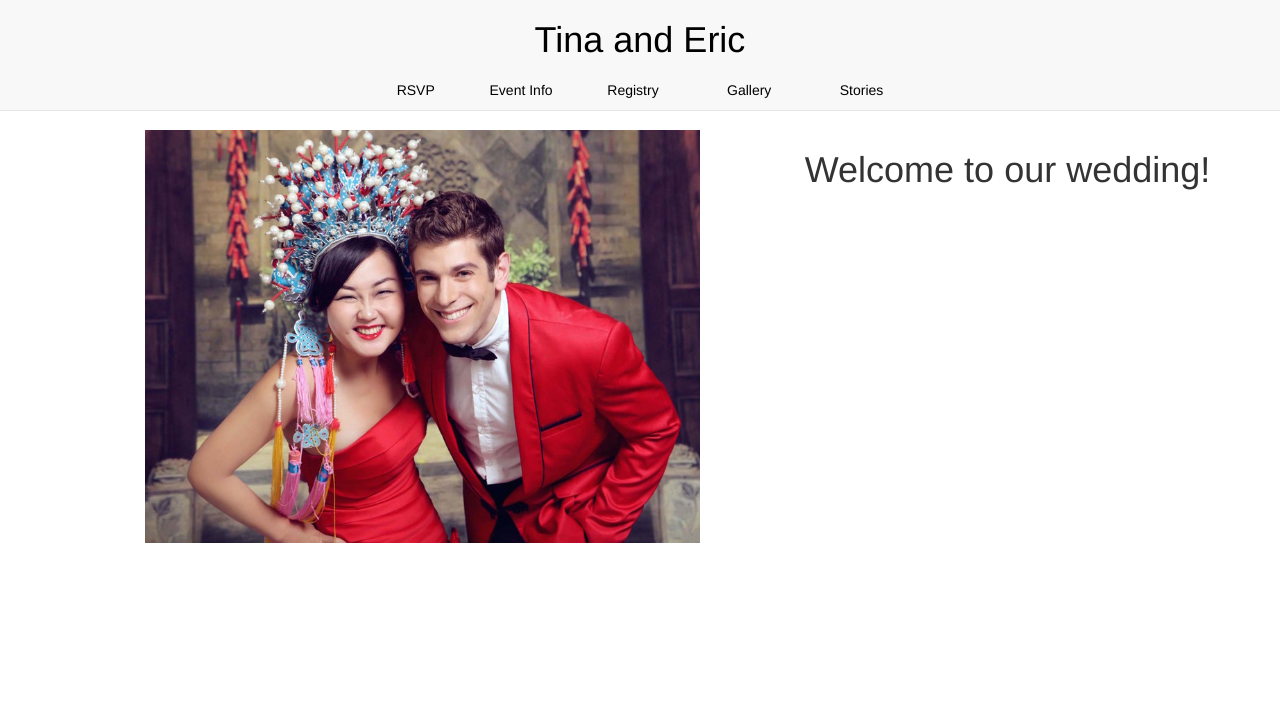
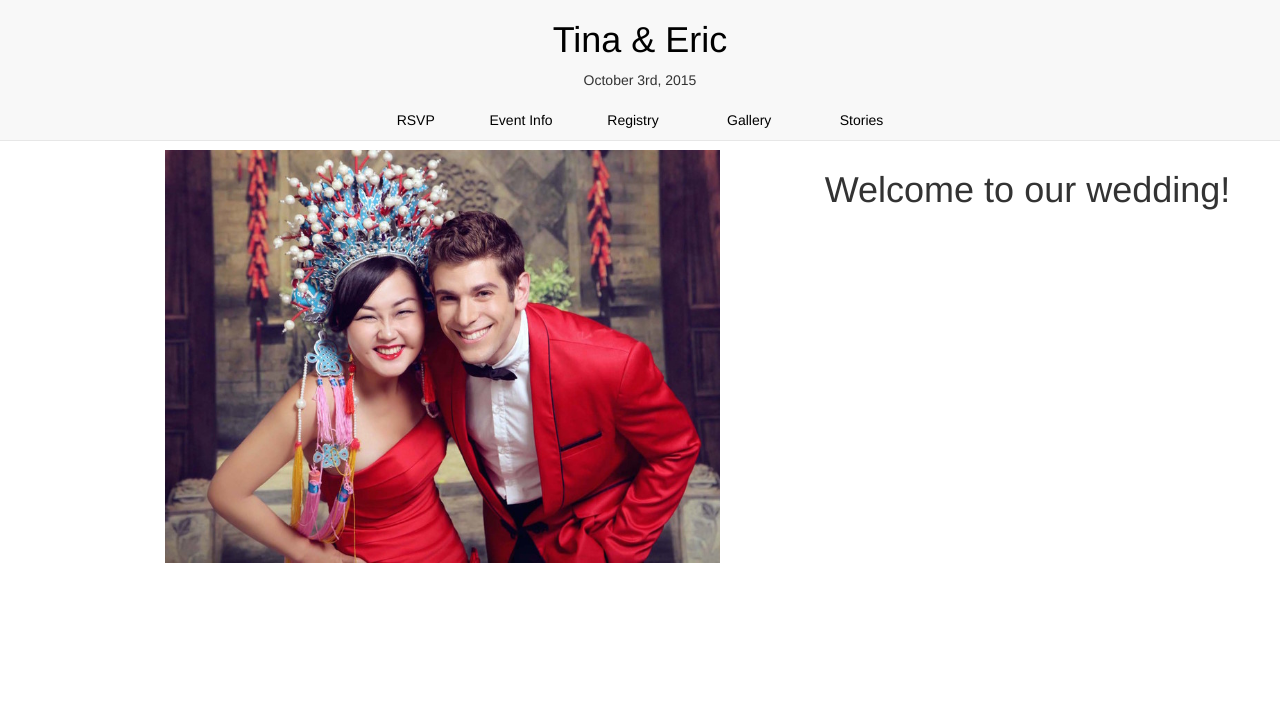
Before and after one commit to tinawen/tinaanderic, a Flask app: page / in a window 1280 px wide. Shown: the top 712 px of the page. Run offline with Flask 2, Linux system fonts and the light colour scheme; some libraries are stand-ins or nearby versions.

Commit message:
added date to header

```diff
--- a/static/css/styles.css
+++ b/static/css/styles.css
@@ -1,6 +1,6 @@
 body {
   /* add padding for fixed navbar */
-  padding: 130px;
+  padding: 150px;
 }
 
 /* remove decoration from header link */
--- a/templates/nav.jinja2
+++ b/templates/nav.jinja2
@@ -12,7 +12,8 @@
     <nav class="navbar navbar-default navbar-fixed-top" role="navigation">
       <div class="container">
 	<div class="text-center">
-	  <a href="/"><h1>Tina and Eric</h1></a>
+	  <a href="/"><h1>Tina & Eric</h1></a>
+	  <p>October 3rd, 2015</p>
 	</div>
 	<div class="row">
 	  <div class="col-md-3"></div>
```
